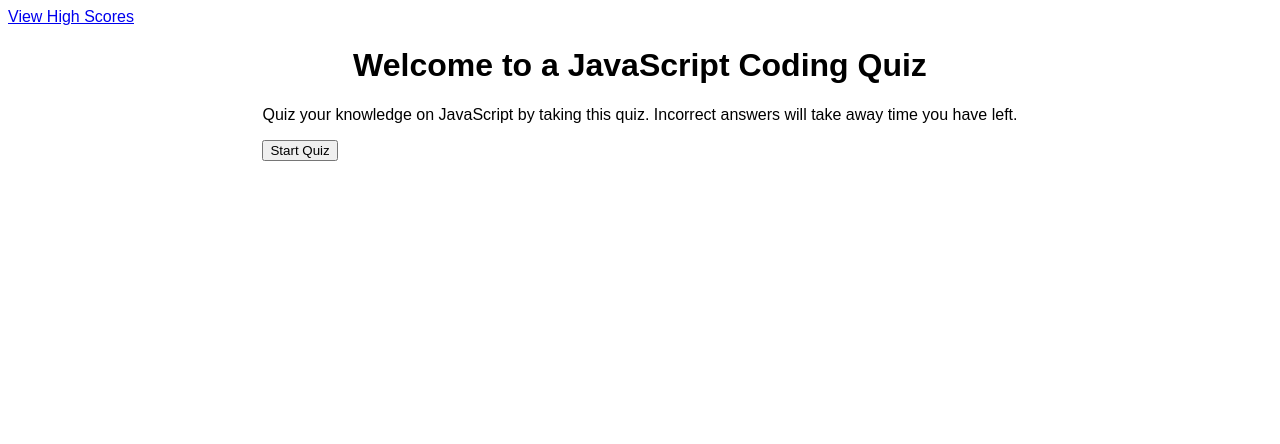
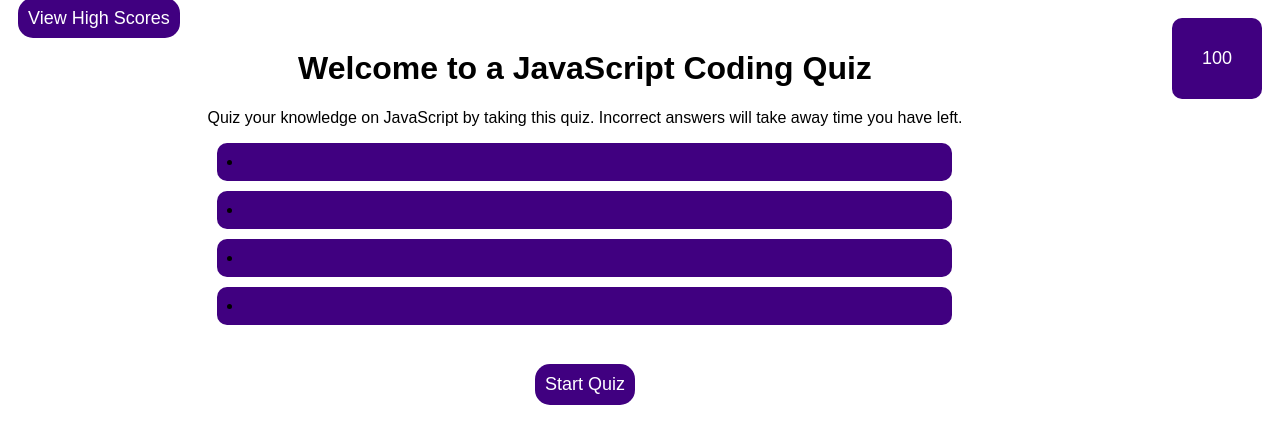
Before and after one commit to eikouji/API-Coding-Quiz, a plain HTML site: page index.html in a window 1280 px wide. Drawn offline with Linux system fonts and the light colour scheme.

Commit message:
fixed the timer window at the top right of the page.

```diff
--- a/assets/css/style.css
+++ b/assets/css/style.css
@@ -15,10 +15,10 @@
     border: 5px clear;
   }
 
-  .startQuizBtn, .high-scores {
+  .startQuizBtn, .high-scores, .goBack, .clear {
     align-items: center;
     font: helvetica;
-    padding: 15px;
+    padding: 10px;
     background: #400080;
     color: white;
     border: 5px;
@@ -31,16 +31,25 @@
   /* timer styling */
   .countdown {
     float: right;
-    padding: 25px;
-    margin: 0px;
+    padding: 30px;
+    margin: 10px;
     background: #400080;
     color: white;
-    border-radius: 15px;
-    font-size: 20px;
+    border-radius: 10px;
+    font-size: 18px;
     align-items: center;
     justify-content: center;
     display: inline-flex;
   }
+
+  #answer-choice-1, #answer-choice-2, #answer-choice-3, #answer-choice-4 {
+      background: #400080;
+      padding: 10px;
+      margin: 10px;
+      border-radius: 10px;
+  }
+
+
         /* Start media queries */
         /* A Media Query max-width: 786px */
 @media screen and (max-width: 786px) {
--- a/high-scores.js
+++ b/high-scores.js
@@ -25,6 +25,6 @@ clear.addEventListener("click", function () {
 
     // move this script info to index page //
     goBack.addEventListener("click", function () {
-        window.location.replace("./index.html");
+        window.location.replace("index.html");
     })
 });
--- a/index.html
+++ b/index.html
@@ -12,24 +12,30 @@
 
 <body>
   <!-- High Scores Page -->
-  <a href="high-scores.html">View High Scores</a>
+  <a href="high-scores.html" class="high-scores">View High Scores</a>
+
+   <!-- Div for quiz timer -->
+  <div class="countdown" id="countdown-timer">100</div>
 
     <!-- wrapper div -->
   <div id="wrapper">
 
-    <!-- Div for quiz timer -->
-    <div id="currentTime"></div>
-
     <!-- Div, Quiz Section -->
     <div id="questionsDiv">
       <h1>Welcome to a JavaScript Coding Quiz</h1>
-      <p>Quiz your knowledge on JavaScript by taking this quiz. Incorrect answers will take away time you have left.</p>
+        <p>Quiz your knowledge on JavaScript by taking this quiz. Incorrect answers will take away time you have left.</p>
 
       <ul id="choicesUl"></ul>
+       <li id="answer-choice-1"></li>
+       <li id="answer-choice-2"></li>
+       <li id="answer-choice-2"></li>
+       <li id="answer-choice-4"></li>
+
 
       <!-- Start Quiz button -->
-      <button id="start-timer">Start Quiz</button>
-    </div>
+      <div class="btn-div">
+        <button class="startQuizBtn">Start Quiz</button>
+      </div>
 
   </div>
 
```
Also changed, not shown: high-scores.html (renamed from HighScores.html, +1 -1 lines), index.js (+5 -3 lines).
